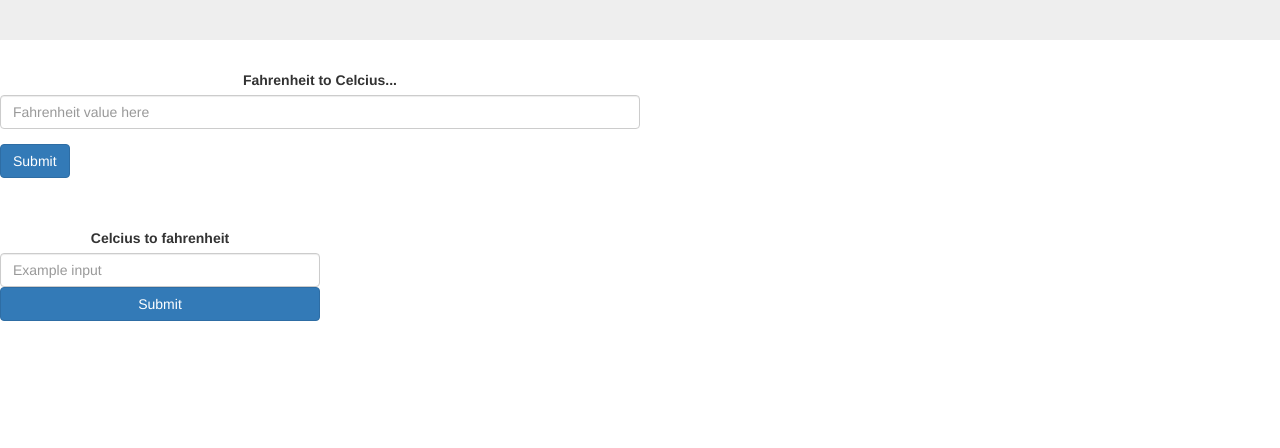
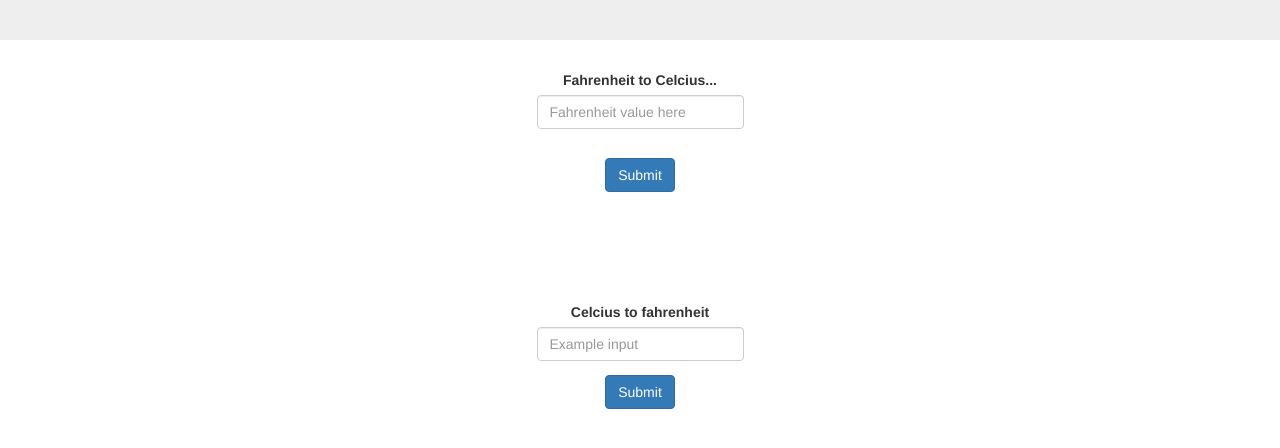
Before and after one commit to luke-h1/temperature-convertor, a plain HTML site: page index.html in a window 1280 px wide. Shown: the part 268-716 px from the top of the page. Drawn offline with nearby package versions, Linux system fonts and the light colour scheme.

Commit message:
add more bootstrap styles

```diff
--- a/index.html
+++ b/index.html
@@ -14,24 +14,26 @@
                 <a href="https://github.com/luke-h1"><i class="fa fa-github fa-3x"></i></a>
               </div>
 
-
+              <div class="wrapper">
               <form class="fah-to-celcius">
                 <div class="form-group">
-                  <label for="exampleInputEmail1">Fahrenheit to Celcius...</label>
+                  <label class="fix" for="exampleInputEmail1">Fahrenheit to Celcius...</label>
                   <input type="number" class="form-control fah1" id="" aria-describedby="" placeholder="Fahrenheit value here">
                 </div>
                 <button id="btn-lg" type="submit" class="btn btn-primary">Submit</button>
                 <p class="output1"></p>
               </form>
+              </div>
 
-
+              <div class="container">
               <form class="cel-to-fah">
                 <div class="form-group">
                   <label for="formGroupExampleInput">Celcius to fahrenheit</label>
                   <input type="number" class="form-control celcius2" id="formGroupExampleInput" placeholder="Example input">
-                  <button type="submit" class="btn btn-primary" id="cel-to-fah-btn">Submit</button>
+                  <button type="submit" class="btn btn-primary mt-2" id="cel-to-fah-btn">Submit</button>
                     <p class="output2"></p>
               </form>
+              </div>
 
 
 
--- a/styles.css
+++ b/styles.css
@@ -1,36 +1,53 @@
+/* ====================
+        CSS RESET
+   ====================
+*/
 * {
-    padding: 0 ;
-    margin: 0 ;
+    padding: 0;
+    margin: 0;
 }
 
-
-
+/* ====================
+        LINKS
+   ====================
+*/
 a {
-    color: #000 ;
+    color: #000;
 }
 
 a:hover {
     color: red;
-    }
+}
 
 .jumbotron {
     text-align: center;
 }
 
+/* ====================
+        FORM STYLING
+   ====================
+*/
 
-.form-group {
+.fix {
+    text-align: center;
+}
+
+
+.wrapper {
+    display: flex ;
     text-align: center;
     justify-content: center;
-    width: 50% ;
-    display: flex ;
-    flex-direction: column;
+    align-items: center;
+    margin-bottom: 10rem ;
 }
 
-.cel-to-fah {
-    margin-top: 50px ;
+.container {
+    display: flex ;
     text-align: center;
     justify-content: center;
-    width: 50% ;
-    display: flex ;
-    flex-direction: column;
+    align-items: center;
 }
+
+.btn {
+    margin-top: 1em ;
+}
```
